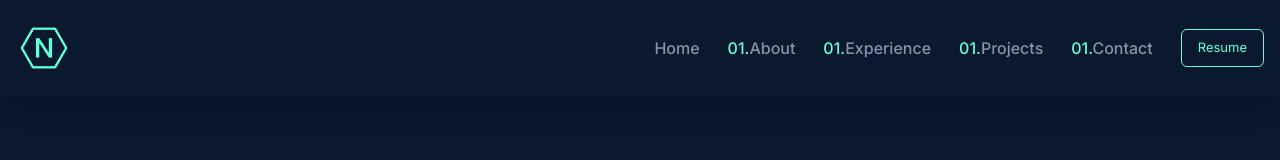
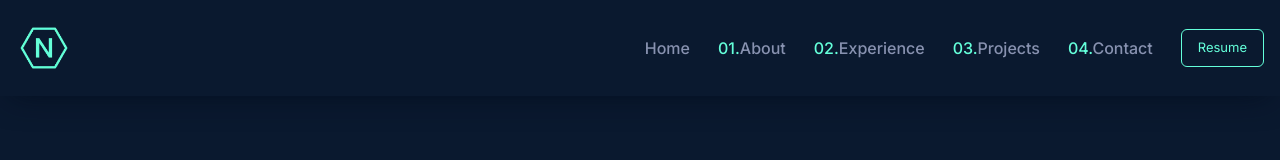
Before and after one commit to Trung-Hieu-Dev/nextjs-portfolio, a Next.js app: page / in a window 1280 px wide. Shown: the top 160 px of the page. Built offline with nearby package versions, Linux system fonts and the light colour scheme.

Commit message:
Fixed Navbar Bugs

```diff
--- a/components/Navbar.tsx
+++ b/components/Navbar.tsx
@@ -57,7 +57,7 @@ const Navbar = () => {
                     animate={{ y: 0, opacity: 1 }}
                     transition={{ duration: 0.1, delay: 0.1 * index }}
                   >
-                    <span className="text-textGreen">01.</span>
+                    <span className="text-textGreen">0{index}.</span>
                     {item}
                   </motion.li>
                 ) : (
```
